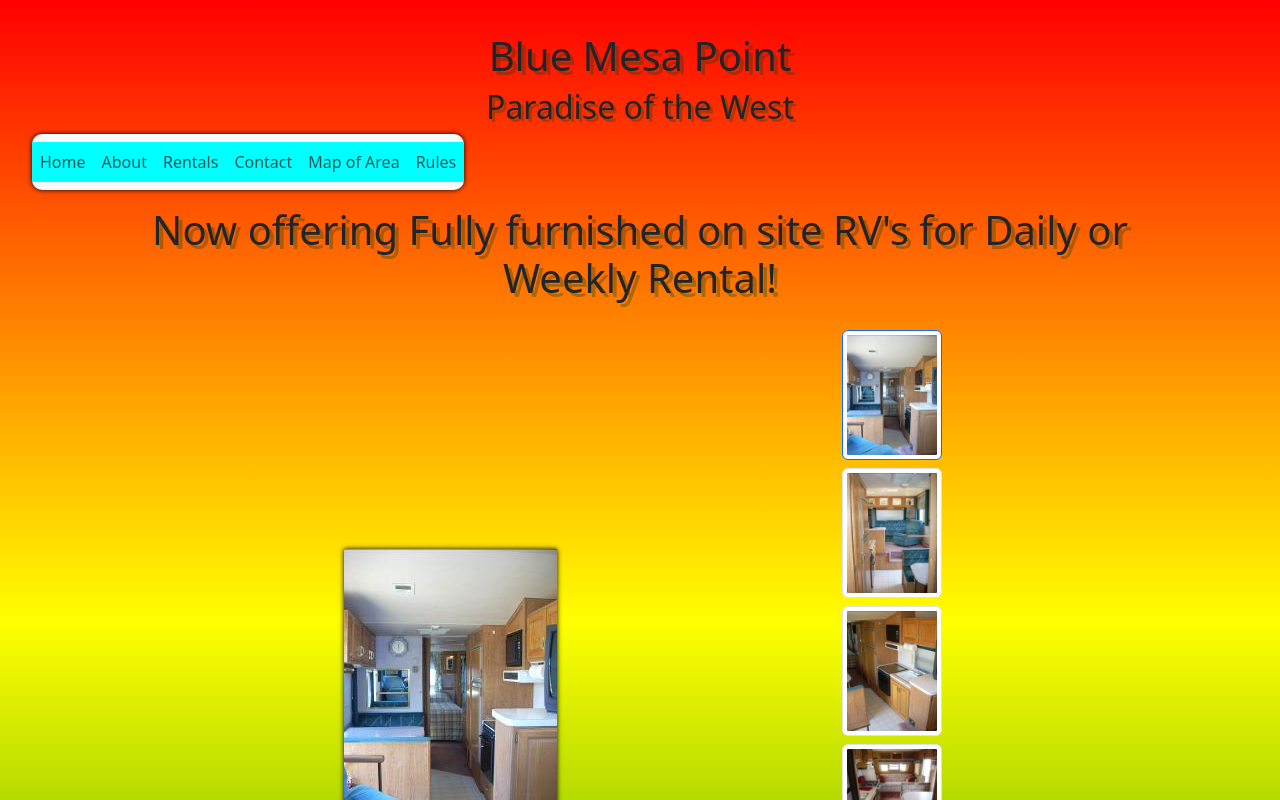
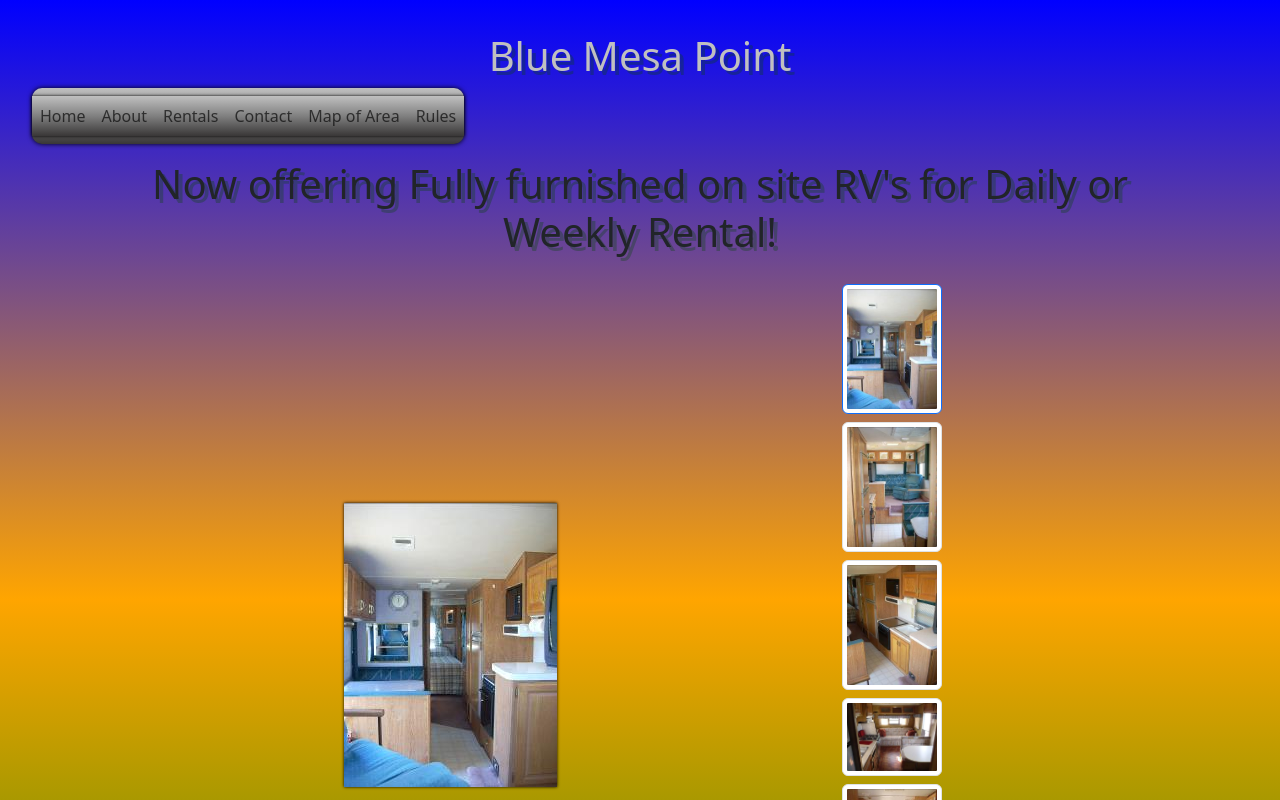
Before and after one commit to ccoff1798/firstgig, a React (Vite) app: page /Rentals in a window 1280 px wide. Shown: the top 800 px of the page. Built offline with nearby package versions, Linux system fonts and the light colour scheme.

Commit message:
colors 2.0

```diff
--- a/src/App.css
+++ b/src/App.css
@@ -3,7 +3,7 @@
   margin: 0 auto;
   padding: 2rem;
   text-align: center;
-  background-image: linear-gradient(red, yellow, green);
+  background-image: linear-gradient(blue, orange, green);
 }
 
 .logo {
@@ -63,7 +63,7 @@ h3{
 .scale-up{
   transform: scale(1.5);
 }
-.shadow-black{box-shadow: black 0px 0px 5px;}
+.shadow-black{box-shadow: black 0px 0px 3px;}
 
 .navbar{
   border-radius: 10px;
@@ -76,6 +76,16 @@ nav{
   border-radius: 10px;
   box-shadow: 0px 0px 5px black;
 }
-.nav-item{
-  background-color: aqua;
+.gradient{
+  background-image: linear-gradient(silver, gray, rgb(57, 55, 55));
 }
+.nav-item :hover{
+  background-color: #0b4410;
+  color: white;
+  border-radius: 10px;
+  box-shadow: 0px 0px 5px black;
+}
+.header-title{
+  color: silver;
+
+}
--- a/src/components/Header.jsx
+++ b/src/components/Header.jsx
@@ -3,8 +3,7 @@ const Header = () => {
   return (
     <div>
     <header className="header">
-      <h1>Blue Mesa Point</h1>
-      <h2>Paradise of the West</h2>
+      <h1 className = "header-title">Blue Mesa Point</h1>
     </header>
     </div>
   );
--- a/src/components/NavTabs.jsx
+++ b/src/components/NavTabs.jsx
@@ -8,11 +8,11 @@ function NavTabs() {
   const handleNavCollapse = () => setIsNavCollapsed(!isNavCollapsed);
 
   return (
-    <nav className="navbar navbar-expand-lg navbar-light bg-light justify-start">
+    <nav className="navbar navbar-expand-lg navbar-light bg-light justify-start gradient">
       <button className="navbar-toggler" type="button" onClick={handleNavCollapse} aria-expanded={!isNavCollapsed} aria-label="Toggle navigation">
         <span className="navbar-toggler-icon"></span>
       </button>
-      <div className={`${isNavCollapsed ? 'collapse' : 'justify-start'} navbar-collapse`} id="navbarNav">
+      <div className={`${isNavCollapsed ? 'collapse gradient shadow-black' : 'justify-start gradient shadow-black'} navbar-collapse`} id="navbarNav">
         <ul className="navbar-nav">
           <li className="nav-item">
             <Link to="/" className={currentPage === '/' ? 'nav-link active' : 'nav-link'}>Home</Link>
```
